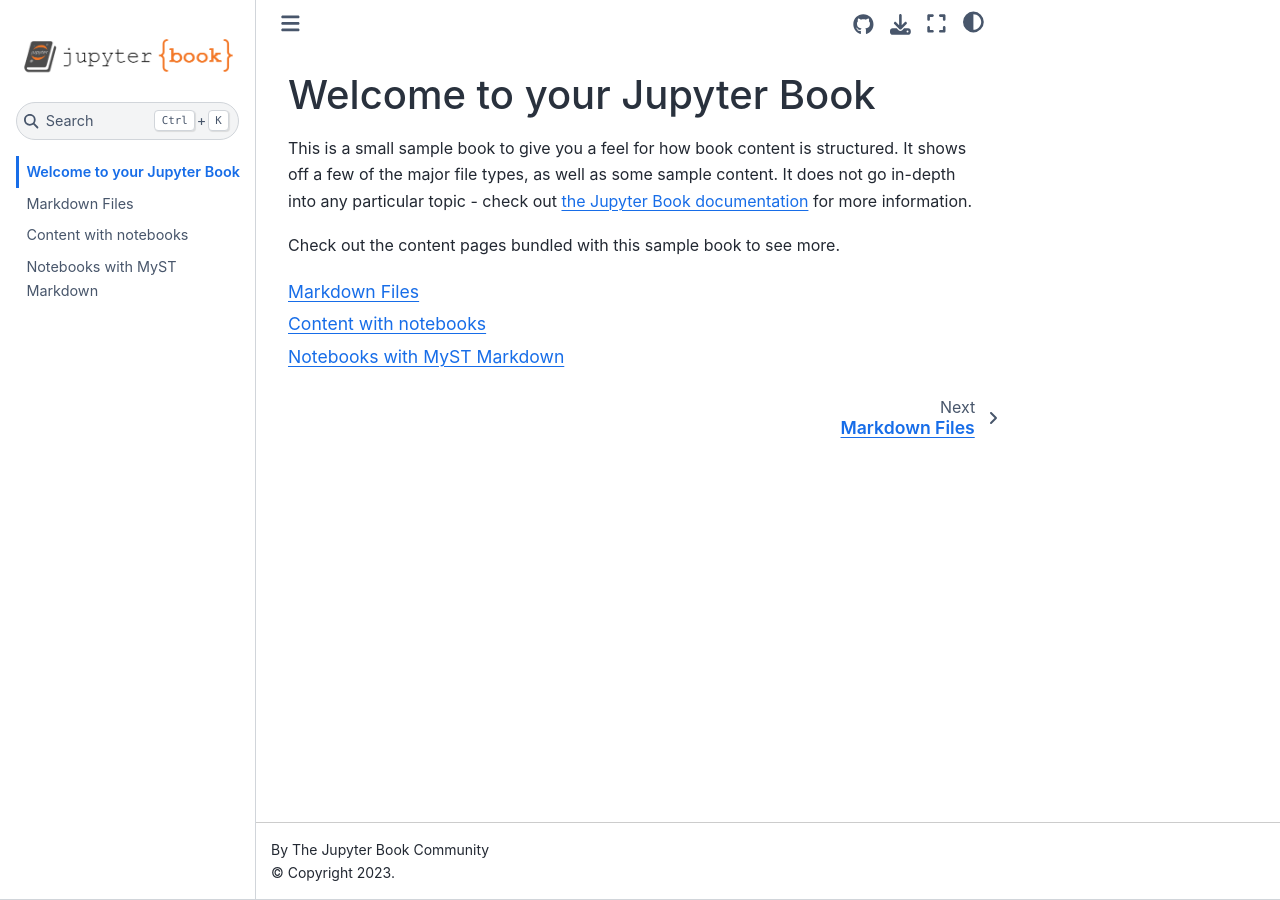
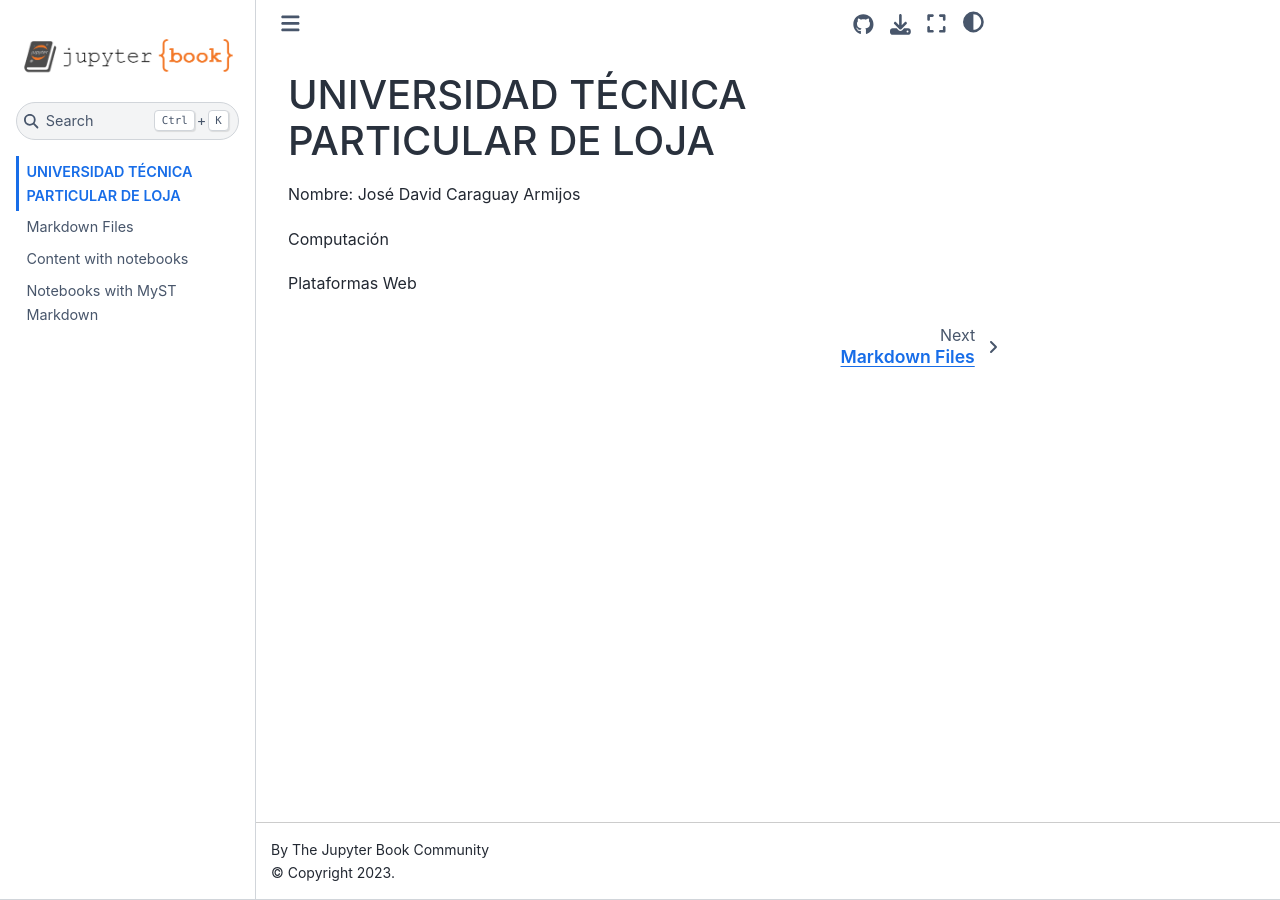
Before and after one commit to JoseDavid-gif/classPlaWeb, a Jupyter Book: the page built from intro.md, in a window 1280 px wide. Built offline with Jupyter Book 1.0.4 settings and Sphinx 7.4.7 and the Sphinx Book theme 1.1.4, drawn with Linux system fonts in a browser that asks for light colours.

Commit message:
Update intro.md

````diff
--- a/intro.md
+++ b/intro.md
@@ -1,11 +1,10 @@
-# Welcome to your Jupyter Book
+# UNIVERSIDAD TÉCNICA PARTICULAR DE LOJA
 
-This is a small sample book to give you a feel for how book content is
-structured.
-It shows off a few of the major file types, as well as some sample content.
-It does not go in-depth into any particular topic - check out [the Jupyter Book documentation](https://jupyterbook.org) for more information.
 
-Check out the content pages bundled with this sample book to see more.
+Nombre: José David Caraguay Armijos
 
-```{tableofcontents}
-```
+
+Computación
+
+
+Plataformas Web
````
